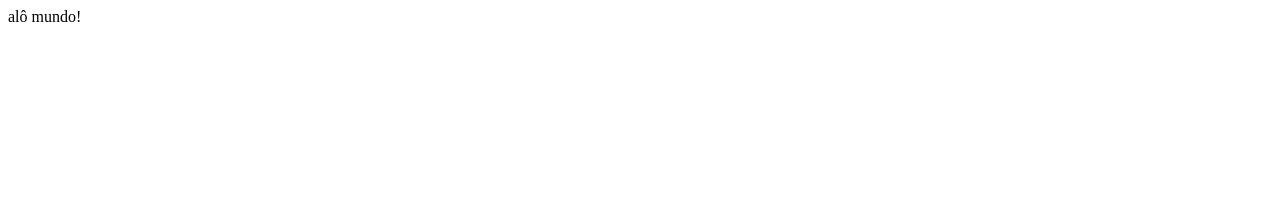
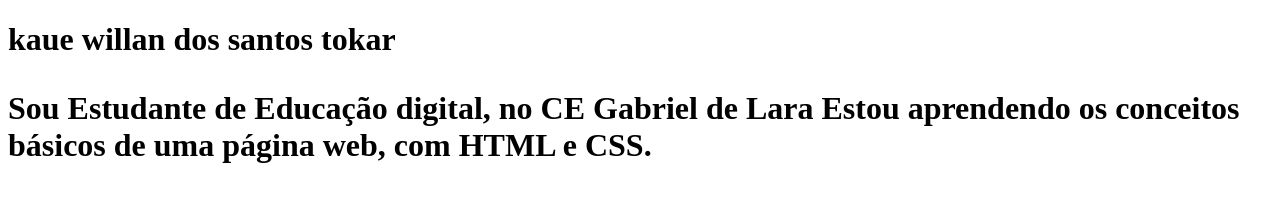
Before and after one commit to tokarkaue-gif/1f-primeiro-repositorio, a plain HTML site: page index.html in a window 1280 px wide. Drawn offline with Linux system fonts and the light colour scheme.

Commit message:
Aula dia 18/06

```diff
--- a/index.html
+++ b/index.html
@@ -6,6 +6,9 @@
     <title> primeira página </title>
 </head>
 <body>
-    alô mundo!
+    <h1>kaue willan dos santos tokar
+        <p>Sou Estudante de Educação digital, no CE Gabriel de Lara Estou aprendendo os conceitos básicos
+            de uma página web, com HTML e CSS.</p>
+    </h1>
 </body>
 </html>
```
